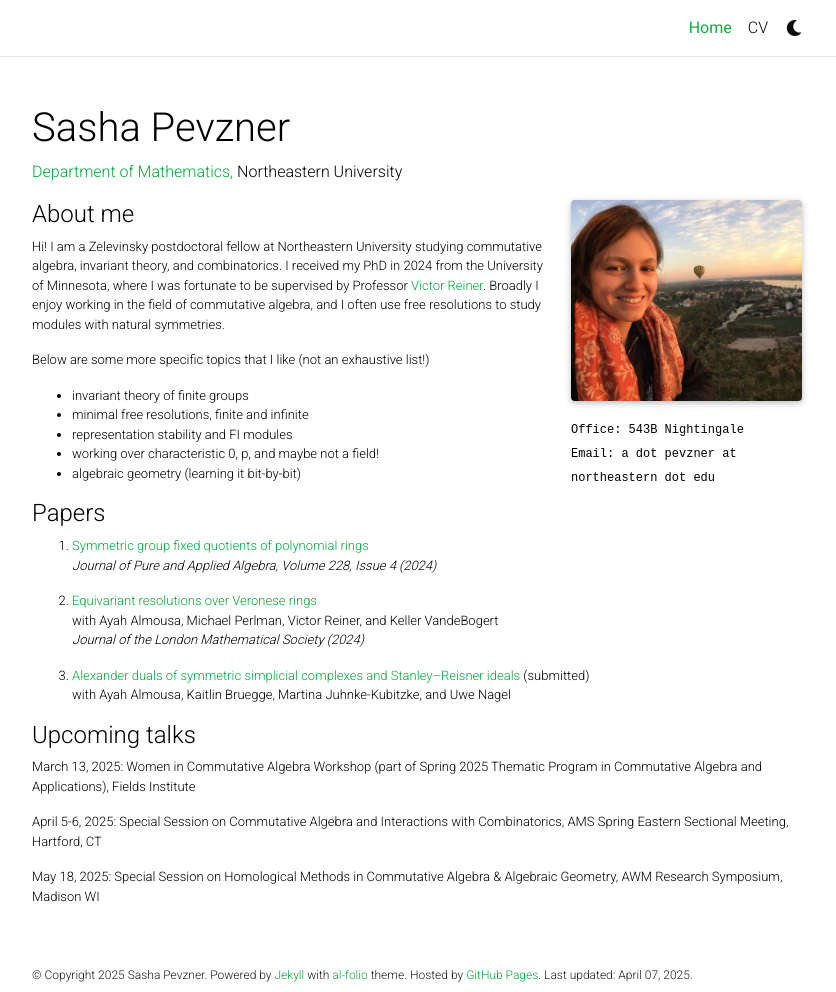
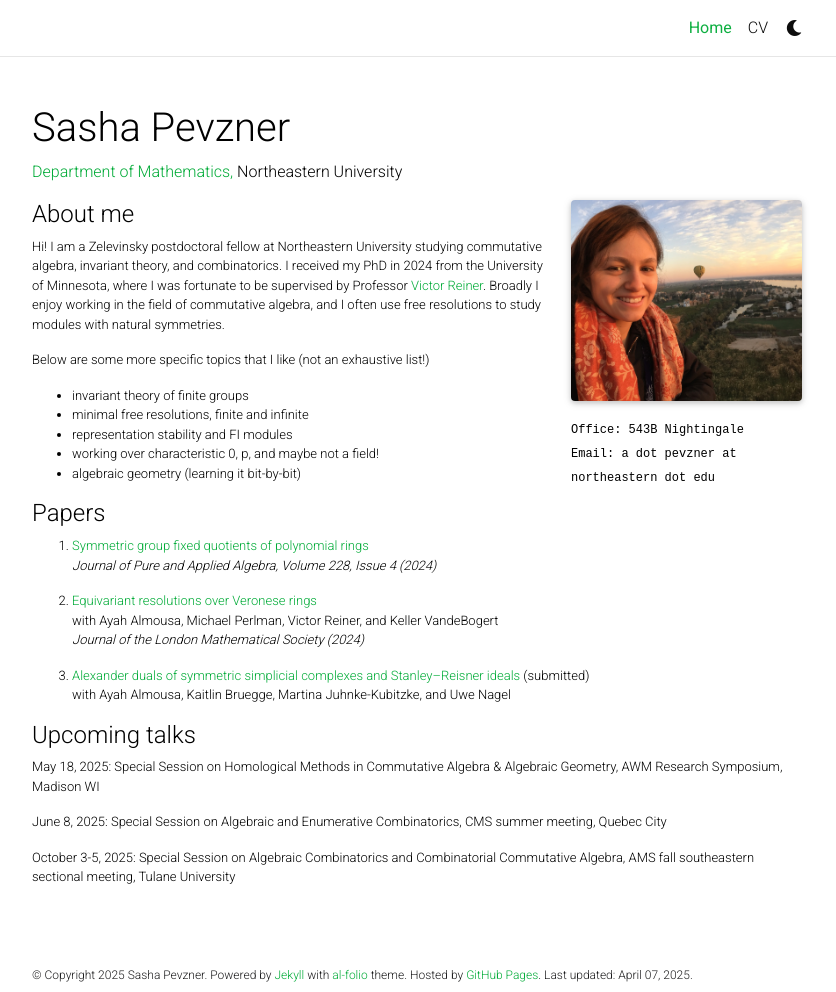
Before and after one commit to sashapevzner/sashapevzner.github.io, a Jekyll site: the page built from _pages/about.md, in a window 1280 px wide and 992 px high. Shown: the whole window, without its empty margins (223-1059 px from the left). Built offline with Jekyll 4.4.1, drawn with Linux system fonts in a browser that asks for light colours; full-size pictures stand in for the smaller copies a plugin makes; comment, search, counter and statistics services are not loaded; a style sheet for code colours, icons or effects is not loaded.

Commit message:
Update about.md

```diff
--- a/_pages/about.md
+++ b/_pages/about.md
@@ -42,8 +42,8 @@ with Ayah Almousa, Kaitlin Bruegge, Martina Juhnke-Kubitzke, and Uwe Nagel
 
 #### Upcoming talks
 
-March 13, 2025: Women in Commutative Algebra Workshop (part of Spring 2025 Thematic Program in Commutative Algebra and Applications), Fields Institute
+May 18, 2025: Special Session on Homological Methods in Commutative Algebra & Algebraic Geometry, AWM Research Symposium, Madison WI
 
-April 5-6, 2025: Special Session on Commutative Algebra and Interactions with Combinatorics, AMS Spring Eastern Sectional Meeting, Hartford, CT
+June 8, 2025: Special Session on Algebraic and Enumerative Combinatorics, CMS summer meeting, Quebec City
 
-May 18, 2025: Special Session on Homological Methods in Commutative Algebra & Algebraic Geometry, AWM Research Symposium, Madison WI
+October 3-5, 2025: Special Session on Algebraic Combinatorics and Combinatorial Commutative Algebra, AMS fall southeastern sectional meeting, Tulane University
```
